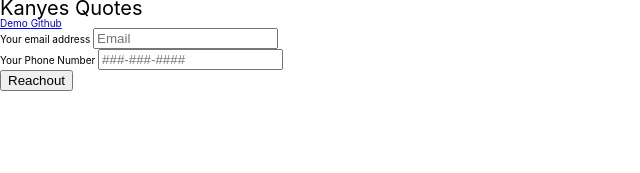
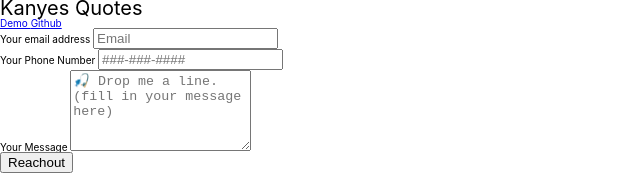
Before and after one commit to jtwray/portfoliovanilla_parcel_netlifyforms, a website built with Parcel: page index.html in a window 1280 px wide. Shown: the part 1346-1519 px from the top of the page, without its empty margins (0-640 px from the left). Before the commit the page ends 1437 px from the top, so only its background shows below. Built offline with nearby package versions, Linux system fonts and the light colour scheme; some icons are missing.

Commit message:
form-messagebox Adds messagebox wraps captcha and messagebox in div for later styles

```diff
--- a/index.html
+++ b/index.html
@@ -95,8 +95,22 @@
               />
             </label>
           </div>
-          <div data-netlify-recaptcha="true"></div>
-          <button type="submit">Reachout</button>
+          <div>
+            <label for="message"
+              >Your Message
+              <textarea
+                rows="5"
+                width="500px"
+                name="message"
+                id="message"
+                placeholder="🎣 Drop me a line. (fill in your message here)"
+              ></textarea>
+            </label>
+          </div>
+          <div class="container__form--submit-captcha">
+            <div data-netlify-recaptcha="true"></div>
+            <button type="submit">Reachout</button>
+          </div>
         </div>
       </form>
     </section>
```
